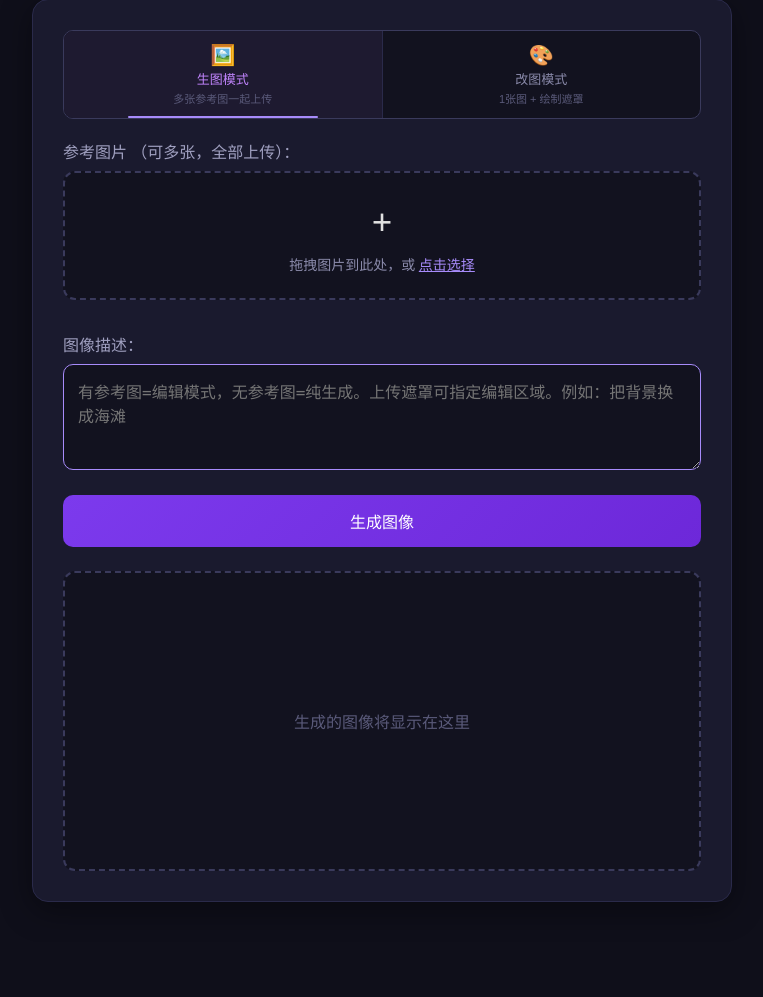
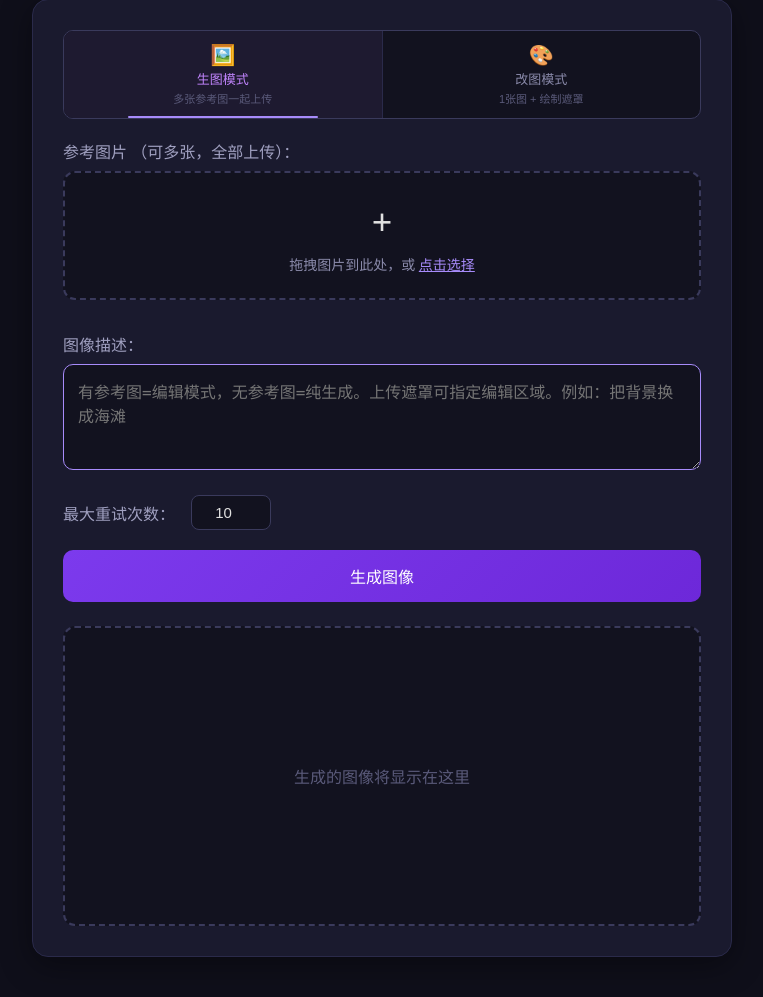
Before and after one commit to Eganchiyu/gpt-image-2-generator, a Flask app: page / in a window 1280 px wide. Shown: the part 122-1119 px from the top of the page, without its empty margins (258-1021 px from the left). Before the commit the page ends 1024 px from the top, so only its background shows below. Run offline with Flask 3, Linux system fonts and the light colour scheme.

Commit message:
feat(index): add max retry count input control
add a configurable number input for max retry times, and use the user input value instead of hardcoded 10

```diff
--- a/templates/index.html
+++ b/templates/index.html
@@ -500,6 +500,12 @@
             <textarea id="imagePrompt" rows="4" placeholder="有参考图=编辑模式，无参考图=纯生成。上传遮罩可指定编辑区域。例如：把背景换成海滩"></textarea>
         </div>
 
+        <div class="input-group" style="display:flex; align-items:center; gap:16px;">
+            <label for="maxRetries" style="margin-bottom:0; white-space:nowrap;">最大重试次数：</label>
+            <input type="number" id="maxRetries" min="1" max="50" value="10"
+                   style="width:80px; padding:8px 12px; background:#12121f; border:1px solid #3a3a5c; border-radius:8px; color:#e0e0e0; font-size:15px; text-align:center; accent-color:#a78bfa;">
+        </div>
+
         <button class="generate-btn" id="generateBtn" onclick="generateImage()">生成图像</button>
 
         <div class="loading" id="imageLoading">正在生成图像，请稍候...</div>
@@ -783,7 +789,7 @@
             const retryCountEl = document.getElementById('retryCount');
             const retryErrorsEl = document.getElementById('retryErrors');
 
-            const MAX_RETRIES = 10;
+            const MAX_RETRIES = Math.min(50, Math.max(1, parseInt(document.getElementById('maxRetries').value) || 10));
             const errors = [];
 
             btn.disabled = true;
```
